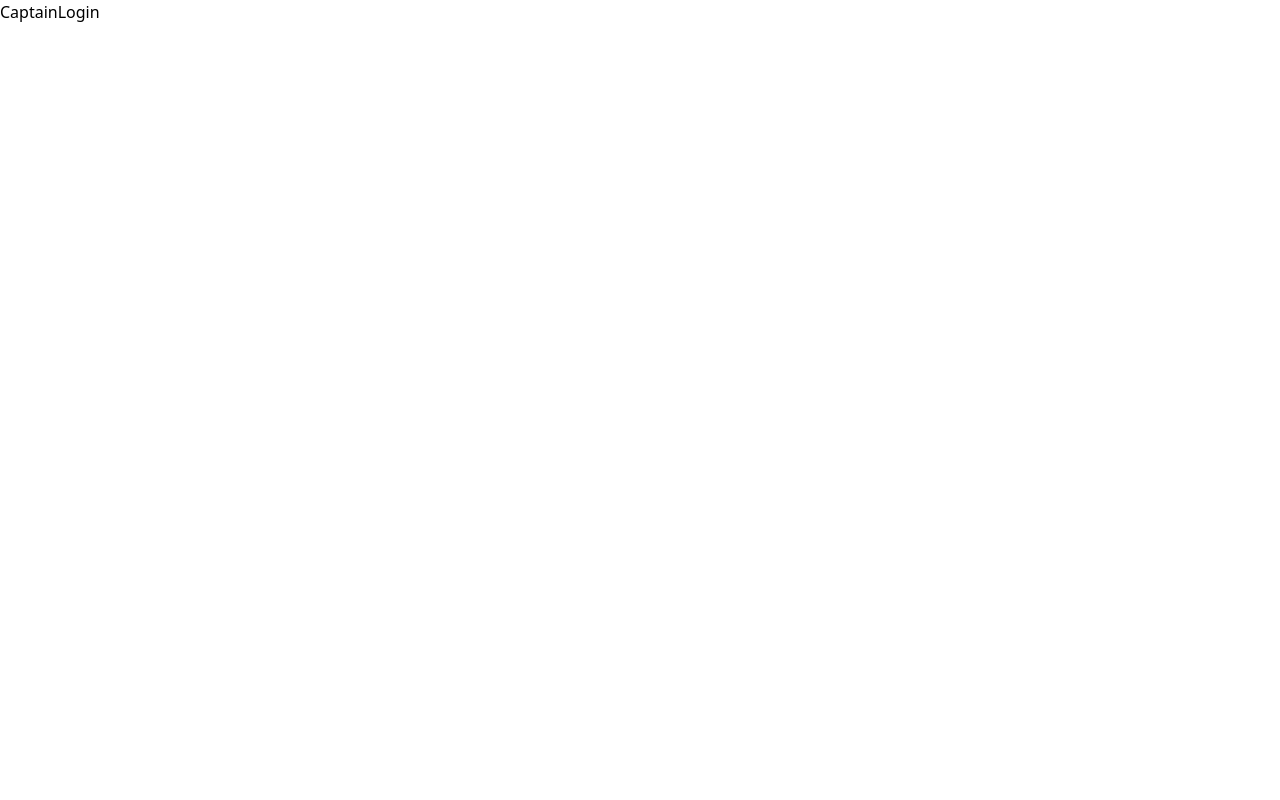
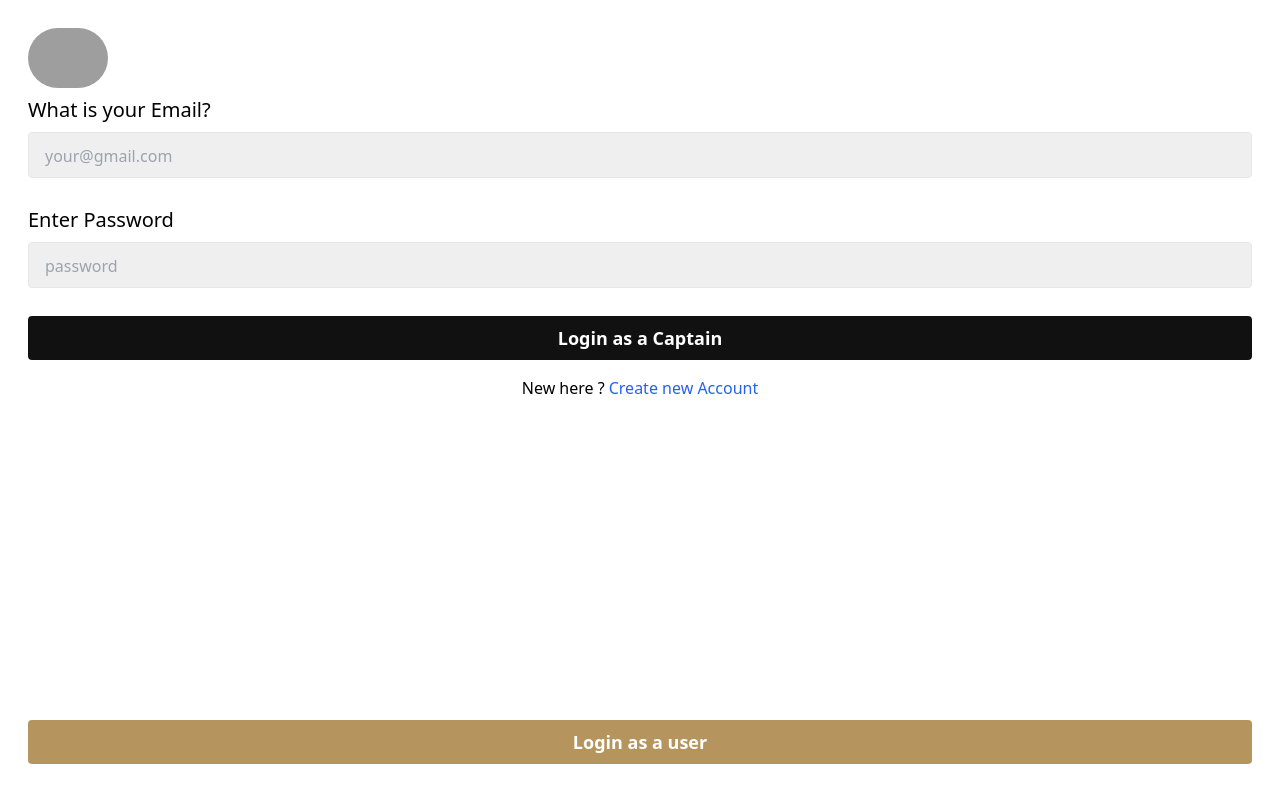
Before and after one commit to Aapush01/NovaRide, a React (Vite) app in the folder frontend/: page /captain-login in a window 1280 px wide. Built offline with nearby package versions, Linux system fonts and the light colour scheme; grey boxes are pictures that could not be loaded.

Commit message:
user and captain login page

```diff
--- a/frontend/src/pages/Captainlogin.jsx
+++ b/frontend/src/pages/Captainlogin.jsx
@@ -1,9 +1,76 @@
-import React from 'react'
+import React, { useState } from 'react'
+import { Link } from 'react-router-dom'
 
 const Captainlogin = () => {
+  const [email, setEmail] = useState('');
+  const [password, setPassword] = useState('');
+  const [captainData, setCaptainData] = useState({});
+
+  const submitHandler = (e) => {
+    e.preventDefault();
+    setCaptainData({
+      email: email,
+      password: password
+    })
+    setEmail('');
+    setPassword('');
+  }
+
   return (
-    <div>
-      CaptainLogin
+    <div className='p-7 h-screen flex flex-col justify-between'>
+      <div>
+      <img className='w-20 mb-2 rounded-full' src="https://files.oaiusercontent.com/file-LDiGuUPyYcgY1qUEbgGkQS?se=2024-12-01T15%3A51%3A10Z&sp=r&sv=2024-08-04&sr=b&rscc=max-age%3D604800%2C%20immutable%2C%20private&rscd=attachment%3B%20filename%3D59ab5e02-66b4-4f64-8839-510abb7ad9a5.webp&sig=ytbTH7d5/uOAQfVR7N9I2YjljJeFUDpc0gYUKoHetAU%3D" alt="NoraRide_logo" />
+      <form onSubmit={(e) => {
+        submitHandler(e)
+      }}>
+      <h3 className='text-xl mb-2'>What is your Email?</h3>
+      <input
+        required
+        value={email}
+        onChange={(e) => {
+          setEmail(e.target.value)
+        }}
+        className='bg-[#efefef] mb-7 rounded px-4 py-2 border w-full text-lg placeholder:text-base'
+        type="email"
+        placeholder='your@gmail.com'
+      />
+      <h3 className='text-xl mb-2'>Enter Password</h3>
+      <input
+        required
+        value={password}
+        onChange={(e) => {
+          setPassword(e.target.value)
+        }}
+        className='bg-[#efefef] mb-7 rounded px-4 py-2 border w-full text-lg placeholder:text-base'
+        type="password"
+        placeholder='password'
+      />
+      <button
+         className='bg-[#111] text-white font-semibold mb-4 rounded px-4 py-2 w-full text-lg placeholder:text-base'
+      >
+         Login as a Captain
+      </button>
+        <p
+         className='text-center'
+        >
+          New here ?
+          <Link
+            to={'/captain-signup'}
+            className='pl-1 text-blue-600'
+          >
+             Create new Account
+          </Link>
+        </p>
+      </form>
+      </div>
+      <div>
+        <Link
+          to={'/login'}
+          className='bg-[#af8a4fe9] flex items-center justify-center text-white font-semibold mb-2 rounded px-4 py-2 w-full text-lg'
+        >
+          Login as a user
+        </Link>
+      </div>
     </div>
   )
 }
--- a/frontend/src/pages/Home.jsx
+++ b/frontend/src/pages/Home.jsx
@@ -3,7 +3,7 @@ import { Link } from 'react-router-dom'
 
 const Home = () => {
   return (
-    <div className='bg-custom-bg bg-cover bg-center h-screen pt-8  flex justify-between flex-col w-full bg-red-400'>
+    <div className='bg-custom-bg bg-cover bg-center h-screen pt-8  flex justify-between flex-col w-full'>
       <img className='w-20 ml-8 rounded-full' src="https://files.oaiusercontent.com/file-LDiGuUPyYcgY1qUEbgGkQS?se=2024-12-01T15%3A51%3A10Z&sp=r&sv=2024-08-04&sr=b&rscc=max-age%3D604800%2C%20immutable%2C%20private&rscd=attachment%3B%20filename%3D59ab5e02-66b4-4f64-8839-510abb7ad9a5.webp&sig=ytbTH7d5/uOAQfVR7N9I2YjljJeFUDpc0gYUKoHetAU%3D" alt="NoraRide_logo" />
       <div className='bg-white py-4 px-4 pb-5'>
         <h2 className='text-2xl font-bold '>Get Started with NovaRide</h2>
--- a/frontend/src/pages/UserLogin.jsx
+++ b/frontend/src/pages/UserLogin.jsx
@@ -1,9 +1,76 @@
-import React from 'react'
+import React, { useState } from 'react'
+import { Link } from 'react-router-dom'
 
 const UserLogin = () => {
+  const [email, setEmail] = useState('');
+  const [password, setPassword] = useState('');
+  const [userData, setUserData] = useState({});
+
+  const submitHandler = (e) => {
+    e.preventDefault();
+    setUserData({
+      email: email,
+      password: password
+    })
+    setEmail('');
+    setPassword('');
+  }
+
   return (
-    <div>
-      UserLogin
+    <div className='p-7 h-screen flex flex-col justify-between'>
+      <div>
+      <img className='w-20 mb-2 rounded-full' src="https://files.oaiusercontent.com/file-LDiGuUPyYcgY1qUEbgGkQS?se=2024-12-01T15%3A51%3A10Z&sp=r&sv=2024-08-04&sr=b&rscc=max-age%3D604800%2C%20immutable%2C%20private&rscd=attachment%3B%20filename%3D59ab5e02-66b4-4f64-8839-510abb7ad9a5.webp&sig=ytbTH7d5/uOAQfVR7N9I2YjljJeFUDpc0gYUKoHetAU%3D" alt="NoraRide_logo" />
+      <form onSubmit={(e) => {
+        submitHandler(e)
+      }}>
+      <h3 className='text-xl mb-2'>What is your Email?</h3>
+      <input
+        required
+        value={email}
+        onChange={(e) => {
+          setEmail(e.target.value)
+        }}
+        className='bg-[#efefef] mb-7 rounded px-4 py-2 border w-full text-lg placeholder:text-base'
+        type="email"
+        placeholder='your@gmail.com'
+      />
+      <h3 className='text-xl mb-2'>Enter Password</h3>
+      <input
+        required
+        value={password}
+        onChange={(e) => {
+          setPassword(e.target.value)
+        }}
+        className='bg-[#efefef] mb-7 rounded px-4 py-2 border w-full text-lg placeholder:text-base'
+        type="password"
+        placeholder='password'
+      />
+      <button
+         className='bg-[#111] text-white font-semibold mb-4 rounded px-4 py-2 w-full text-lg placeholder:text-base'
+      >
+         Login
+      </button>
+        <p
+         className='text-center'
+        >
+          New here ?
+          <Link
+            to={'/signup'}
+            className='pl-1 text-blue-600'
+          >
+             Create new Account
+          </Link>
+        </p>
+      </form>
+      </div>
+      <div>
+        <Link
+          to={'/captain-login'}
+          className='bg-[#af8a4fe9] flex items-center justify-center text-white font-semibold mb-2 rounded px-4 py-2 w-full text-lg'
+        >
+          Signin as a Captain
+        </Link>
+      </div>
     </div>
   )
 }
```
